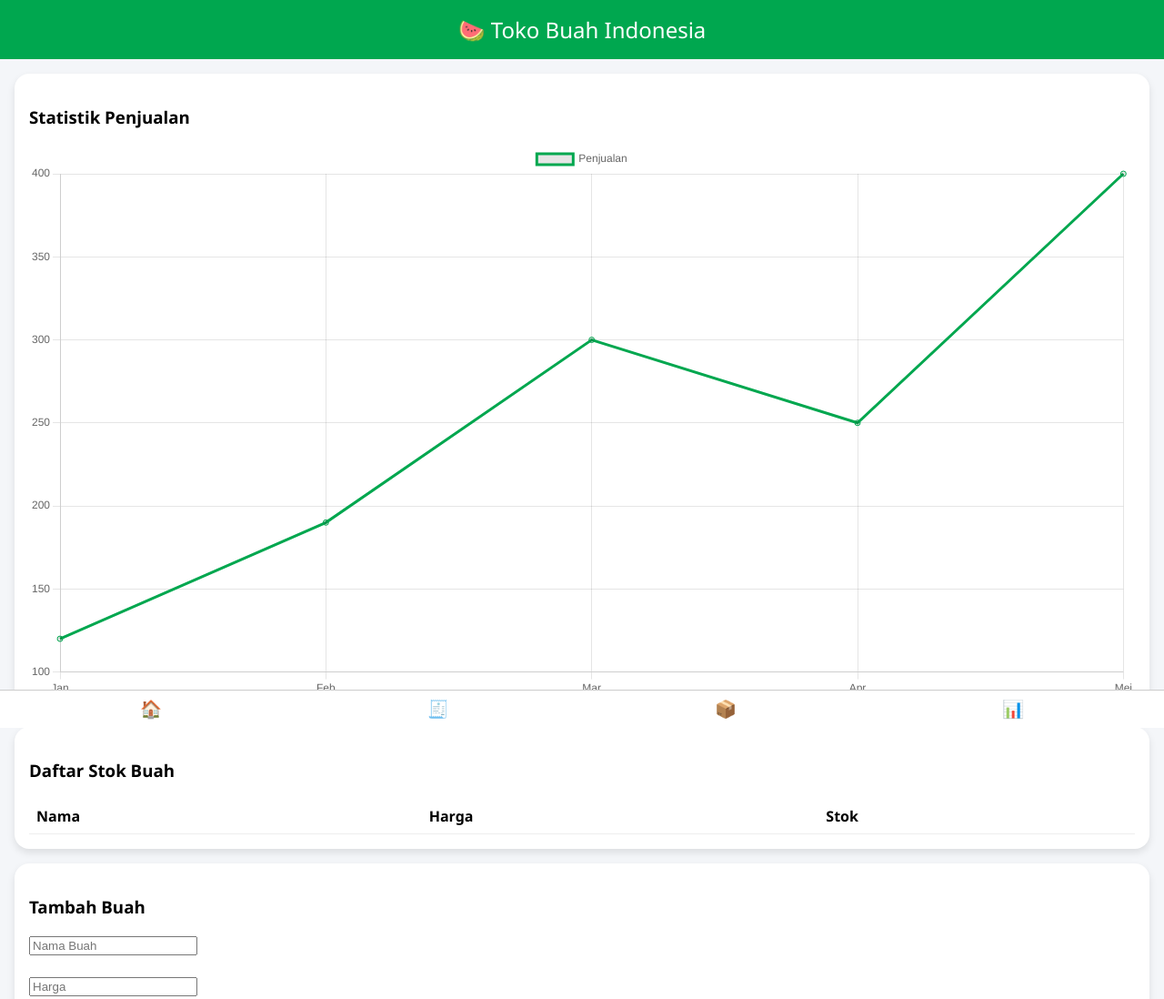
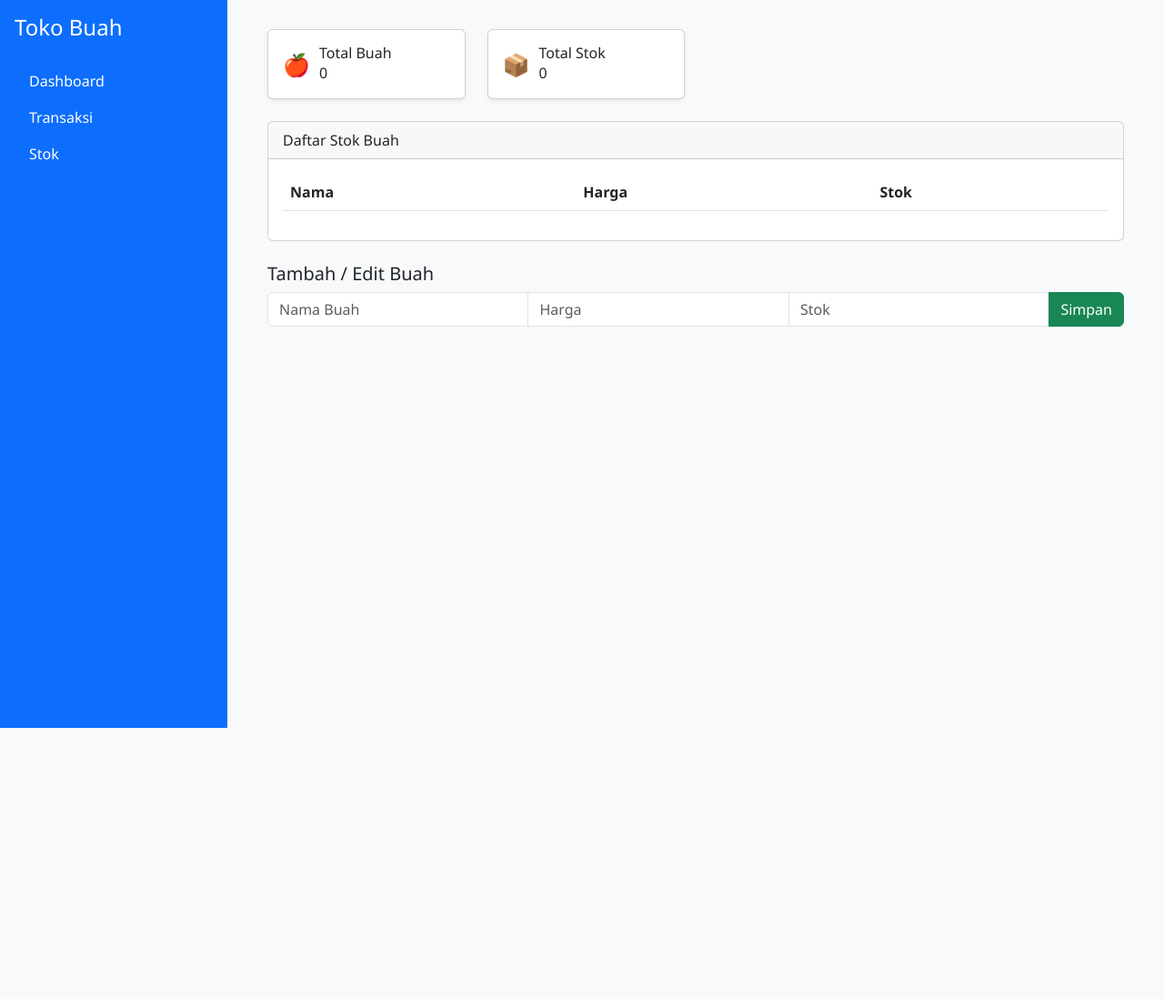
Before and after one commit to Tabroni117/kasir-toko-buah, a plain HTML site: page dashboard.html in a window 1280 px wide. Shown: the top 1098 px of the page at 91% size. After the commit the page ends 800 px from the top, so only its background shows below. Drawn offline with nearby package versions, Linux system fonts and the light colour scheme; no server answers.

Commit message:
Update dashboard.html

```diff
--- a/dashboard.html
+++ b/dashboard.html
@@ -2,151 +2,151 @@
 <head>
   <meta charset="UTF-8">
   <meta name="viewport" content="width=device-width, initial-scale=1.0">
-  <title>Toko Buah Indonesia</title>
+  <title>Dashboard Toko Buah</title>
+  <link href="https://cdn.jsdelivr.net/npm/bootstrap@5.3.0/dist/css/bootstrap.min.css" rel="stylesheet">
   <script src="https://www.gstatic.com/firebasejs/9.22.2/firebase-app-compat.js"></script>
   <script src="https://www.gstatic.com/firebasejs/9.22.2/firebase-firestore-compat.js"></script>
-  <script src="https://cdn.jsdelivr.net/npm/chart.js"></script>
   <style>
-    * { box-sizing: border-box; }
-    body { margin: 0; font-family: 'Segoe UI', sans-serif; background: #f4f6f9; }
-    header {
-      background: #00a74f;
-      color: white;
-      padding: 1rem;
+    body {
+      background-color: #f8f9fa;
+      font-family: 'Segoe UI', sans-serif;
+    }
+    .card-icon {
       font-size: 1.5rem;
-      text-align: center;
+      margin-right: 10px;
     }
-    .container {
-      padding: 1rem;
+    .nav-link.active {
+      background-color: #0d6efd !important;
+      color: white !important;
     }
-    .card {
-      background: white;
-      border-radius: 16px;
-      padding: 1rem;
-      margin-bottom: 1rem;
-      box-shadow: 0 4px 8px rgba(0,0,0,0.1);
+    .sidebar {
+      height: 100vh;
+      position: fixed;
     }
-    .menu {
-      display: flex;
-      flex-wrap: wrap;
-      justify-content: space-around;
-      margin-top: 1rem;
+    .content {
+      margin-left: 250px;
+      padding: 2rem;
     }
-    .menu button {
-      width: 30%;
-      margin: 0.5rem;
-      padding: 1rem;
-      border: none;
-      border-radius: 12px;
-      background: #fff;
-      color: #00a74f;
-      font-weight: bold;
-      box-shadow: 0 2px 4px rgba(0,0,0,0.1);
+    @media (max-width: 768px) {
+      .content {
+        margin-left: 0;
       }
-    table {
+      .sidebar {
+        position: relative;
         width: 100%;
-      border-collapse: collapse;
+        height: auto;
       }
-    th, td {
-      padding: 0.5rem;
-      border-bottom: 1px solid #eee;
-      text-align: left;
-    }
-    .footer-nav {
-      position: fixed;
-      bottom: 0;
-      left: 0;
-      right: 0;
-      background: #fff;
-      border-top: 1px solid #ccc;
-      display: flex;
-      justify-content: space-around;
-      padding: 0.5rem;
-    }
-    .footer-nav button {
-      background: none;
-      border: none;
-      font-size: 1.2rem;
-      color: #00a74f;
     }
   </style>
 </head>
 <body>
-  <header>🍉 Toko Buah Indonesia</header>  <div class="container">
+<div class="d-flex">
+  <div class="bg-primary text-white p-3 sidebar" style="width:250px">
+    <h4 class="mb-4">Toko Buah</h4>
+    <ul class="nav flex-column">
+      <li class="nav-item">
+        <a class="nav-link text-white active" href="#">Dashboard</a>
+      </li>
+      <li class="nav-item">
+        <a class="nav-link text-white" href="#">Transaksi</a>
+      </li>
+      <li class="nav-item">
+        <a class="nav-link text-white" href="#">Stok</a>
+      </li>
+    </ul>
+  </div>
+  <div class="content w-100">
+    <div class="container">
+      <div class="row mb-4">
+        <div class="col-6 col-md-3">
+          <div class="card shadow-sm">
+            <div class="card-body d-flex align-items-center">
+              <span class="card-icon text-primary">🍎</span>
+              <div>
+                <h6 class="mb-0">Total Buah</h6>
+                <span id="totalBuah">0</span>
+              </div>
+            </div>
+          </div>
+        </div>
+        <div class="col-6 col-md-3">
+          <div class="card shadow-sm">
+            <div class="card-body d-flex align-items-center">
+              <span class="card-icon text-success">📦</span>
+              <div>
+                <h6 class="mb-0">Total Stok</h6>
+                <span id="totalStok">0</span>
+              </div>
+            </div>
+          </div>
+        </div>
+      </div>
       <div class="card">
-      <h3>Statistik Penjualan</h3>
-      <canvas id="salesChart"></canvas>
-    </div><div class="card">
-  <h3>Daftar Stok Buah</h3>
-  <table id="stokTable">
-    <thead><tr><th>Nama</th><th>Harga</th><th>Stok</th></tr></thead>
-    <tbody></tbody>
+        <div class="card-header">Daftar Stok Buah</div>
+        <div class="card-body">
+          <table class="table table-striped">
+            <thead>
+              <tr>
+                <th>Nama</th>
+                <th>Harga</th>
+                <th>Stok</th>
+              </tr>
+            </thead>
+            <tbody id="dataBuah"></tbody>
           </table>
         </div>
-
-<div class="card">
-  <h3>Tambah Buah</h3>
-  <input id="nama" placeholder="Nama Buah" /><br><br>
-  <input id="harga" placeholder="Harga" type="number" /><br><br>
-  <input id="stok" placeholder="Stok" type="number" /><br><br>
-  <button onclick="tambahBuah()">Simpan</button>
       </div>
-
-  </div>  <div class="footer-nav">
-    <button onclick="alert('Dashboard')">🏠</button>
-    <button onclick="alert('Transaksi')">🧾</button>
-    <button onclick="alert('Stok')">📦</button>
-    <button onclick="alert('Laporan')">📊</button>
-  </div>  <script>
+      <div class="mt-4">
+        <h5>Tambah / Edit Buah</h5>
+        <div class="input-group mb-2">
+          <input type="text" class="form-control" placeholder="Nama Buah" id="nama">
+          <input type="number" class="form-control" placeholder="Harga" id="harga">
+          <input type="number" class="form-control" placeholder="Stok" id="stok">
+          <button class="btn btn-success" onclick="simpanData()">Simpan</button>
+        </div>
+      </div>
+    </div>
+  </div>
+</div><script>
   const firebaseConfig = {
-      apiKey: "ISI_SENDIRI",
-      authDomain: "ISI_SENDIRI",
-      projectId: "ISI_SENDIRI",
-      storageBucket: "ISI_SENDIRI",
-      messagingSenderId: "ISI_SENDIRI",
-      appId: "ISI_SENDIRI"
+    apiKey: "ISI_PUNYA_KAMU",
+    authDomain: "",
+    projectId: "ISI_PROJECT_ID",
+    storageBucket: "",
+    messagingSenderId: "",
+    appId: ""
   };
   firebase.initializeApp(firebaseConfig);
   const db = firebase.firestore();
   const buahRef = db.collection("buah");
 
-    function loadStok() {
-      buahRef.onSnapshot(snapshot => {
-        const tbody = document.querySelector("#stokTable tbody");
-        tbody.innerHTML = "";
+  function loadData() {
+    buahRef.get().then(snapshot => {
+      let html = "";
+      let total = 0;
       snapshot.forEach(doc => {
         const data = doc.data();
-          tbody.innerHTML += `<tr><td>${data.nama}</td><td>${data.harga}</td><td>${data.stok}</td></tr>`;
+        html += `<tr><td>${data.nama}</td><td>Rp${data.harga}</td><td>${data.stok}</td></tr>`;
+        total += data.stok;
       });
+      document.getElementById("dataBuah").innerHTML = html;
+      document.getElementById("totalBuah").innerText = snapshot.size;
+      document.getElementById("totalStok").innerText = total;
     });
   }
 
-    function tambahBuah() {
+  function simpanData() {
     const nama = document.getElementById("nama").value;
     const harga = parseInt(document.getElementById("harga").value);
     const stok = parseInt(document.getElementById("stok").value);
-      if(nama && !isNaN(harga) && !isNaN(stok)) {
-        buahRef.add({ nama, harga, stok }).then(() => {
-          alert("✅ Berhasil ditambah!");
+    if (nama && !isNaN(harga) && !isNaN(stok)) {
+      buahRef.doc(nama).set({ nama, harga, stok }).then(() => {
+        alert("Data berhasil disimpan!");
+        loadData();
       });
     }
   }
 
-    // Chart Dummy Data
-    const ctx = document.getElementById('salesChart').getContext('2d');
-    new Chart(ctx, {
-      type: 'line',
-      data: {
-        labels: ['Jan', 'Feb', 'Mar', 'Apr', 'Mei'],
-        datasets: [{
-          label: 'Penjualan',
-          data: [120, 190, 300, 250, 400],
-          borderColor: '#00a74f',
-          fill: false
-        }]
-      }
-    });
-
-    loadStok();
+  loadData();
 </script></body>
 </html>
```
Lines whose indentation alone changed are shown as unchanged.
